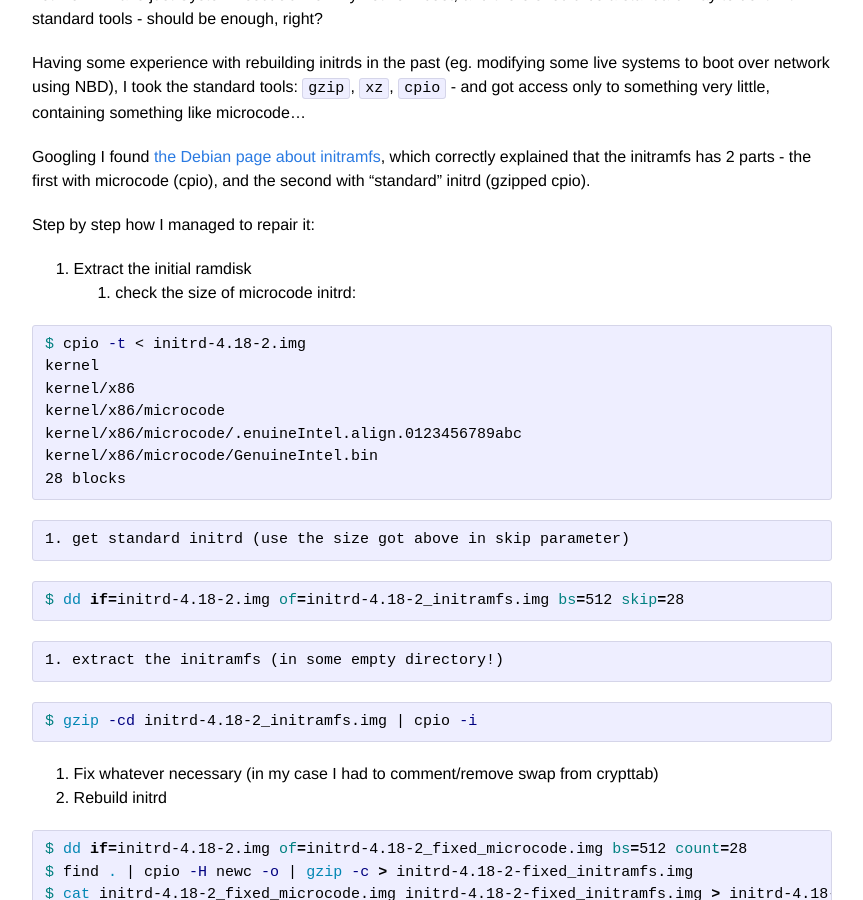
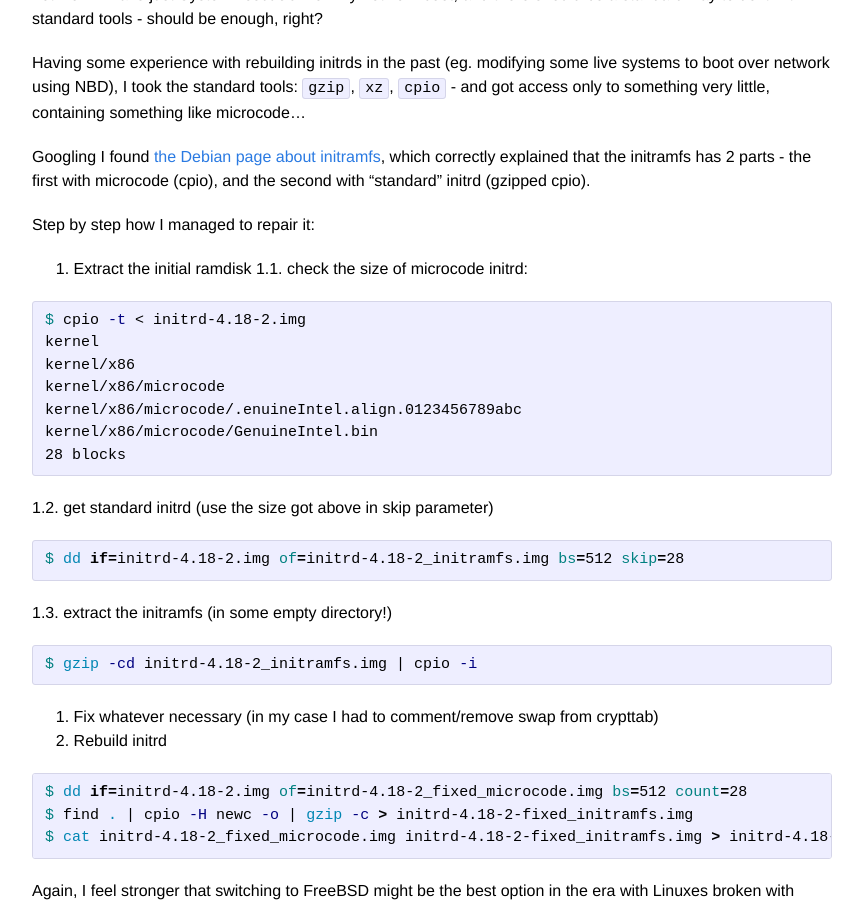
Before and after one commit to t-w/t-w.github.io, a Jekyll site: the page built from _posts/2019-01-08-rebuilding_broken_initram_debian_buster.markdown, in a window 1280 px wide and 900 px high, scrolled down 538 px. Shown: the whole window, without its empty margins (208-1071 px from the left). Built offline with Jekyll 4.4.1, drawn with Linux system fonts in a browser that asks for light colours.

Commit message:
Back to manual numbering...

```diff
--- a/_posts/2019-01-08-rebuilding_broken_initram_debian_buster.markdown
+++ b/_posts/2019-01-08-rebuilding_broken_initram_debian_buster.markdown
@@ -33,7 +33,7 @@ initrd (gzipped cpio).
 Step by step how I managed to repair it:
 
 1. Extract the initial ramdisk
-    1. check the size of microcode initrd:
+1.1. check the size of microcode initrd:
 {% highlight bash %}
 $ cpio -t < initrd-4.18-2.img
 kernel
@@ -43,16 +43,16 @@ kernel/x86/microcode/.enuineIntel.align.0123456789abc
 kernel/x86/microcode/GenuineIntel.bin
 28 blocks
 {% endhighlight %}
-    1. get standard initrd (use the size got above in skip parameter)
+1.2. get standard initrd (use the size got above in skip parameter)
 {% highlight bash %}
 $ dd if=initrd-4.18-2.img of=initrd-4.18-2_initramfs.img bs=512 skip=28
 {% endhighlight %}
-    1. extract the initramfs (in some empty directory!)
+1.3. extract the initramfs (in some empty directory!)
 {% highlight bash %}
 $ gzip -cd initrd-4.18-2_initramfs.img | cpio -i
 {% endhighlight %}
-1. Fix whatever necessary (in my case I had to comment/remove swap from crypttab)
-1. Rebuild initrd
+2. Fix whatever necessary (in my case I had to comment/remove swap from crypttab)
+3. Rebuild initrd
 {% highlight bash %}
 $ dd if=initrd-4.18-2.img of=initrd-4.18-2_fixed_microcode.img bs=512 count=28
 $ find . | cpio -H newc -o | gzip -c > initrd-4.18-2-fixed_initramfs.img
```
